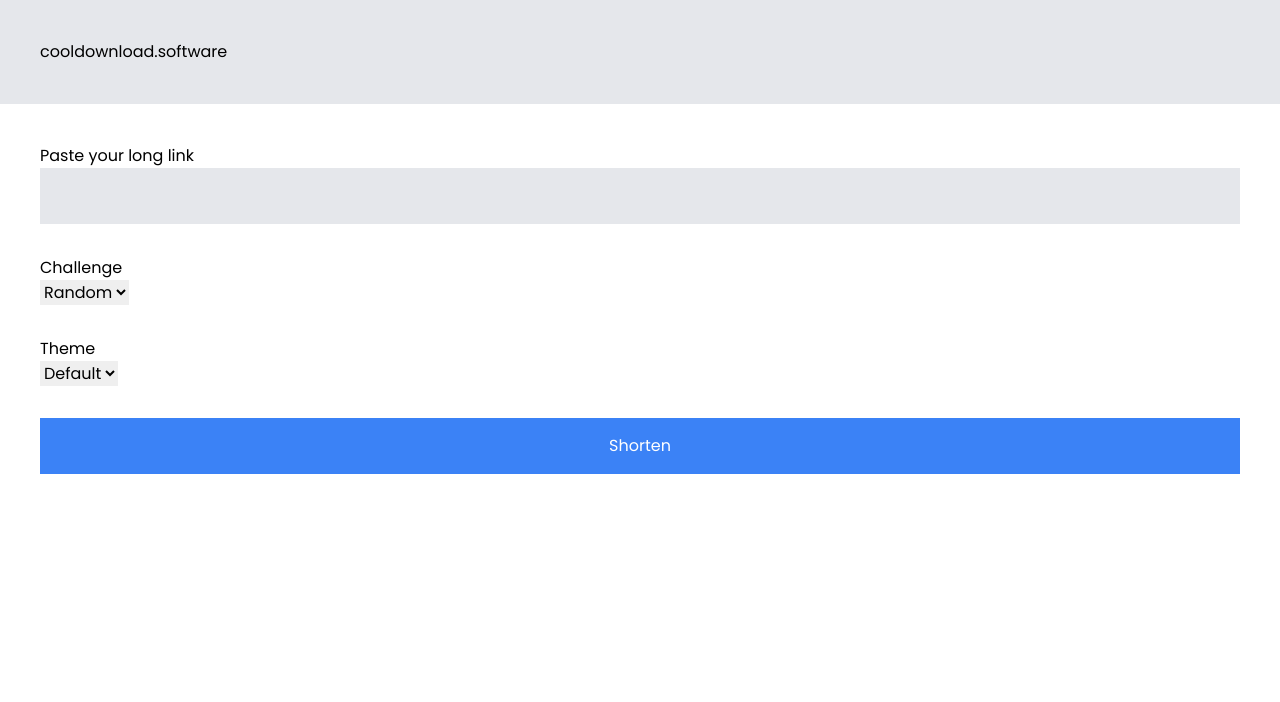
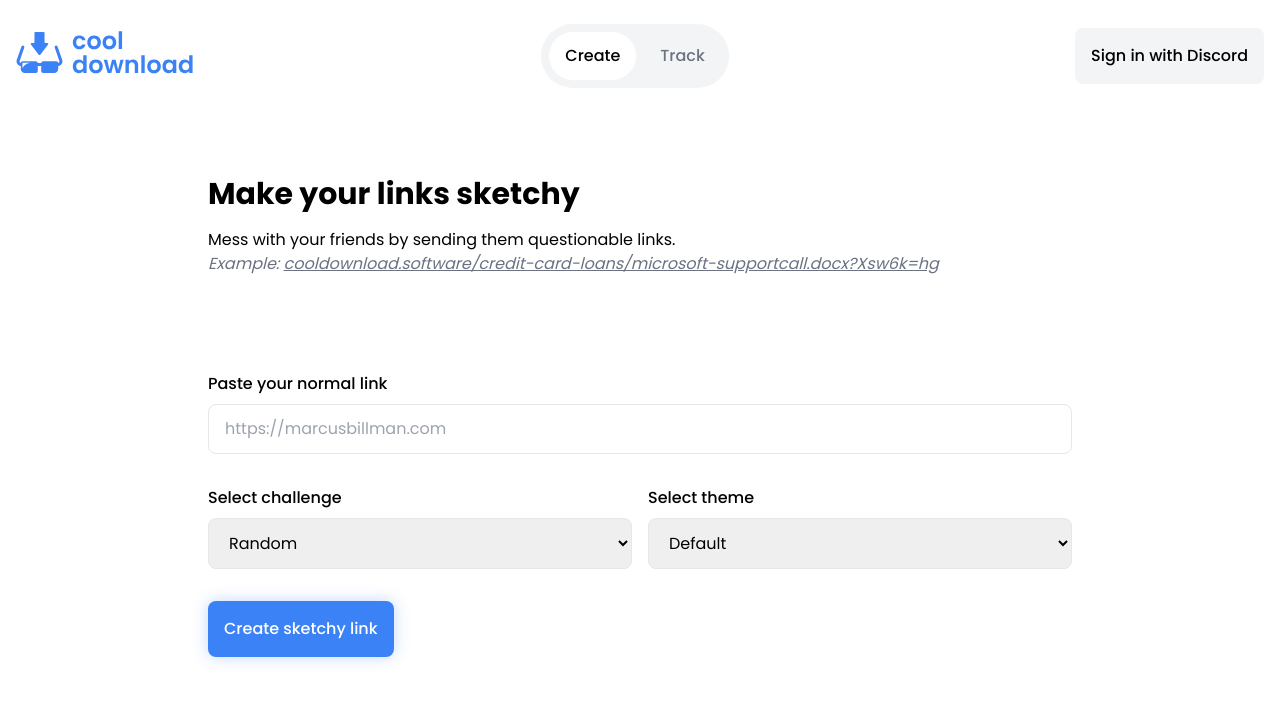
Before and after one commit to marcusbillman/cooldownload.software, a Next.js app: page / in a window 1280 px wide. Shown: the top 702 px of the page. Built offline with nearby package versions, Linux system fonts and the light colour scheme.

Commit message:
💄 HomePage: Style, populate challenges

```diff
--- a/src/pages/index.tsx
+++ b/src/pages/index.tsx
@@ -1,5 +1,7 @@
 import type { NextPage } from 'next';
 import Head from 'next/head';
+import Button from '../components/Button';
+import Navbar from '../components/Navbar';
 
 const HomePage: NextPage = () => {
   return (
@@ -10,56 +12,80 @@ const HomePage: NextPage = () => {
         <link rel="icon" href="/favicon.ico" />
       </Head>
 
-      <header className="bg-gray-200">
-        <div className="container p-10 mx-auto">
-          <h1>cooldownload.software</h1>
-        </div>
-      </header>
+      <Navbar />
 
       <main>
-        <div className="container p-10 mx-auto">
+        <div className="container max-w-4xl flex flex-col gap-24 p-4 mx-auto">
+          <section className="mt-12">
+            <h1 className="text-3xl font-bold mb-4">Make your links sketchy</h1>
+            <p>
+              Mess with your friends by sending them questionable links.
+              <br />
+              <span className="text-gray-500 italic">Example: </span>
+              <span className="text-gray-500 italic underline">
+                cooldownload.software/credit-card-loans/microsoft-supportcall.docx?Xsw6k=hg
+              </span>
+            </p>
+          </section>
+          <section>
             <form
               action="/api/links"
               method="post"
               className="flex flex-col gap-8"
             >
               <div>
-              <label htmlFor="targetUrl" className="block">
-                Paste your long link
+                <label htmlFor="targetUrl" className="block font-medium mb-2">
+                  Paste your normal link
                 </label>
                 <input
                   type="text"
                   name="targetUrl"
                   id="targetUrl"
+                  placeholder="https://marcusbillman.com"
                   required
-                className="block w-full bg-gray-200 p-4"
+                  className="block w-full border border-gray-200 px-4 py-3 rounded-lg"
                 />
               </div>
-            <div>
-              <label htmlFor="challenge" className="block">
-                Challenge
+              <div className="flex flex-col gap-8 sm:flex-row sm:gap-4">
+                <div className="w-full">
+                  <label
+                    htmlFor="challenge"
+                    className="block  font-medium mb-2"
+                  >
+                    Select challenge
                   </label>
                   <select
                     name="challenge"
                     id="challenge"
                     defaultValue={'random'}
                     required
+                    className="block w-full border border-gray-200 px-4 py-3 rounded-lg"
                   >
                     <option value="random">Random</option>
+                    <option value="wait">Wait</option>
+                    <option value="3d-text">3D text</option>
+                    <option value="rotate-image">Rotate image</option>
+                    <option value="select-squares">Select squares</option>
                   </select>
                 </div>
-            <div>
-              <label htmlFor="theme" className="block">
-                Theme
+                <div className="w-full">
+                  <label htmlFor="theme" className="block font-medium mb-2">
+                    Select theme
                   </label>
-              <select name="theme" id="theme" defaultValue={'default'} required>
+                  <select
+                    name="theme"
+                    id="theme"
+                    defaultValue={'default'}
+                    required
+                    className="block w-full border border-gray-200 px-4 py-3 rounded-lg"
+                  >
                     <option value="default">Default</option>
                   </select>
                 </div>
-            <button type="submit" className="block bg-blue-500 text-white p-4">
-              Shorten
-            </button>
+              </div>
+              <Button htmlButtonType="submit">Create sketchy link</Button>
             </form>
+          </section>
         </div>
       </main>
     </>
```
Lines whose indentation alone changed are shown as unchanged.
